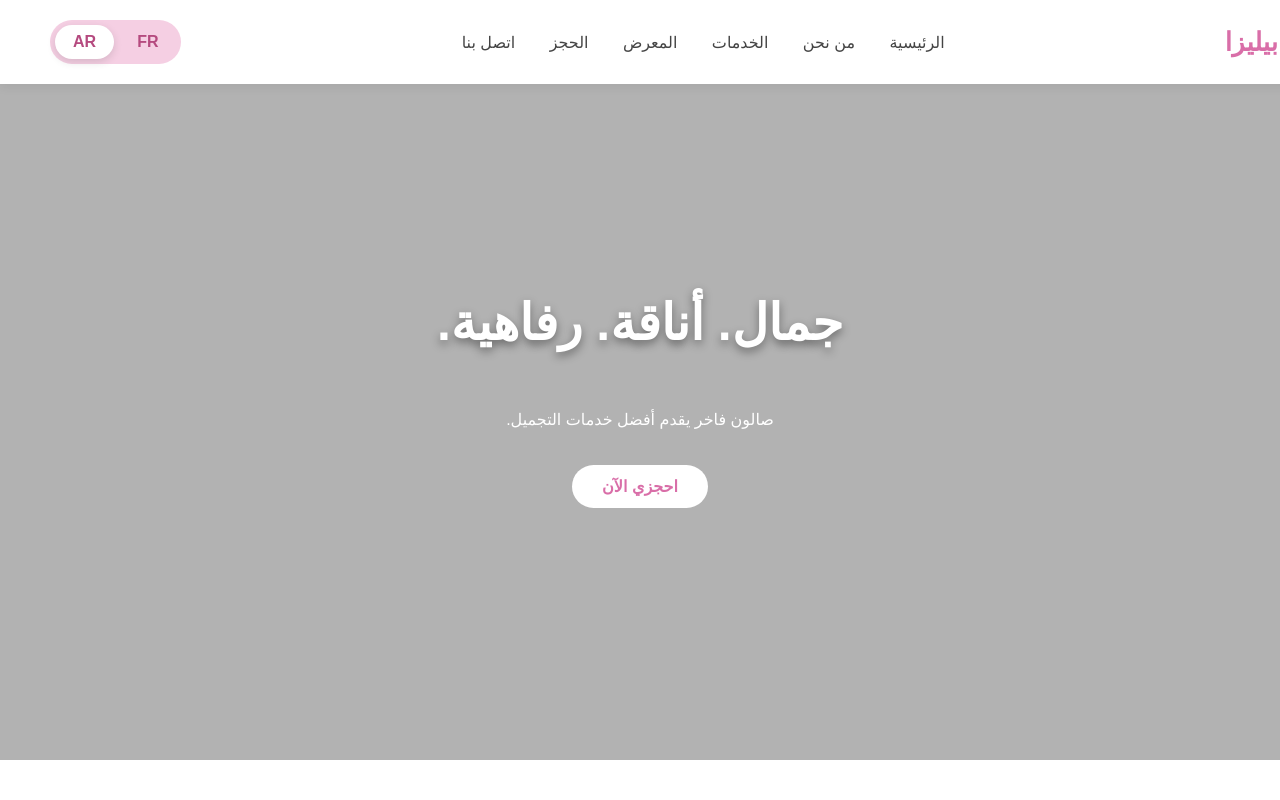
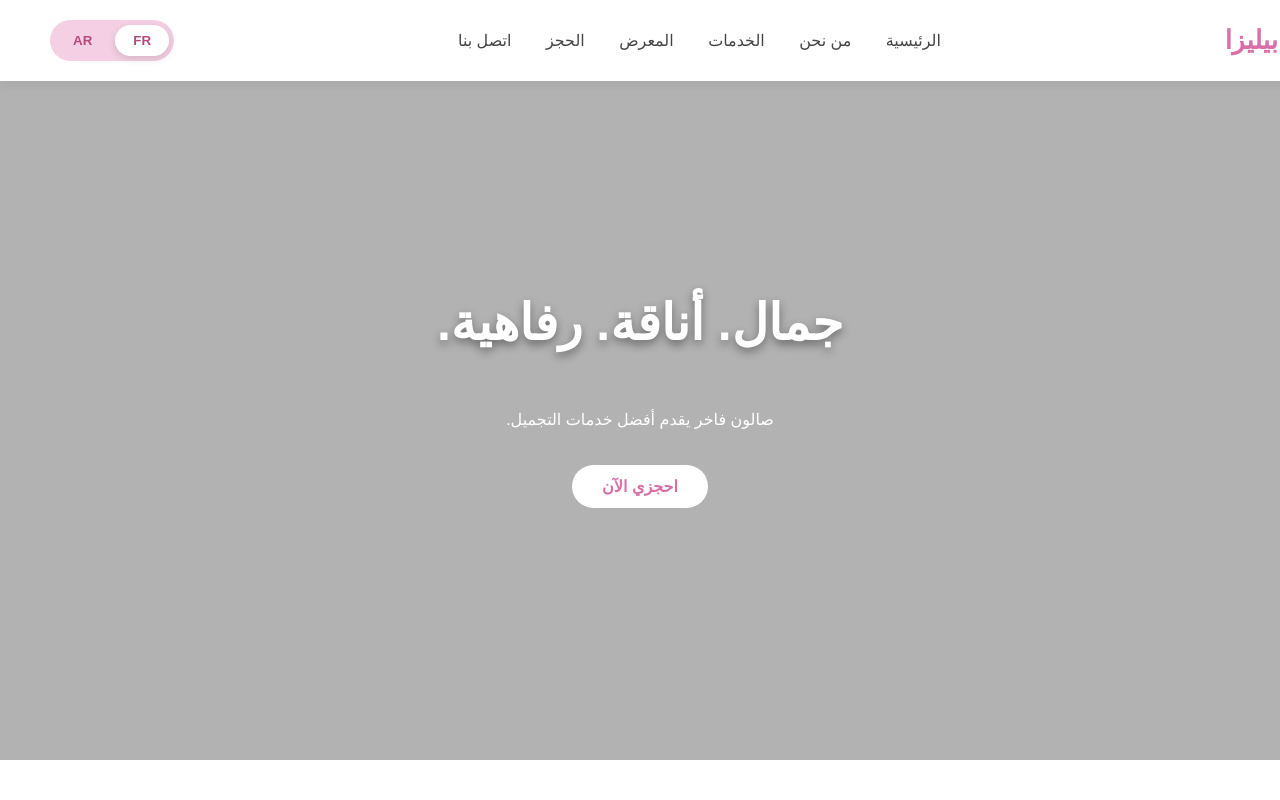
Before and after one commit to ebnoubetter-ship-it/pink-bellezza, a plain HTML site: page index-ar.html in a window 1280 px wide. Shown: the top 800 px of the page. Drawn offline with Linux system fonts and the light colour scheme.

Commit message:
Update index-ar.html

```diff
--- a/index-ar.html
+++ b/index-ar.html
@@ -22,8 +22,8 @@
   </nav>
 
   <div class="language-switch">
-      <a class="pill-btn" href="index.html">FR</a>
-      <a class="pill-btn active" href="index-ar.html">AR</a>
+      <button class="pill-btn active" data-lang="fr">FR</button>
+      <button class="pill-btn" data-lang="ar">AR</button>
   </div>
 </header>
 
```
